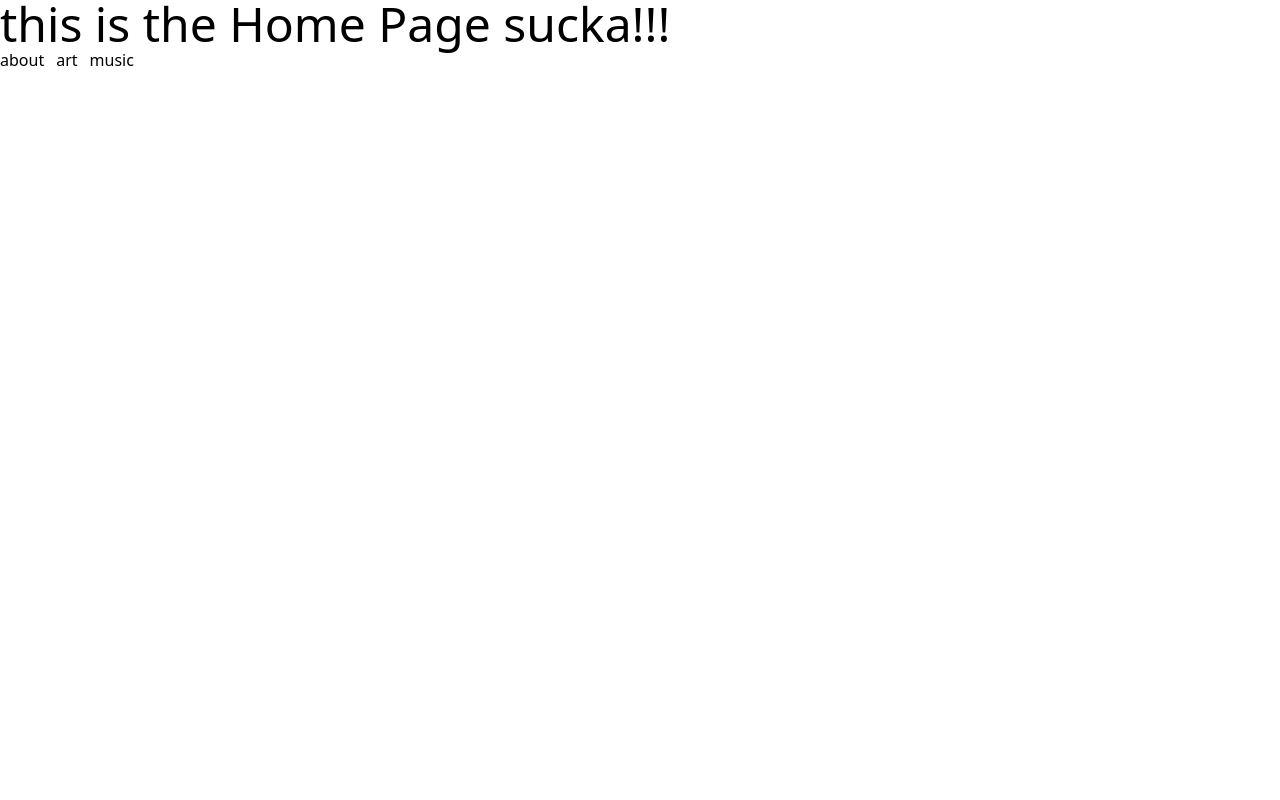
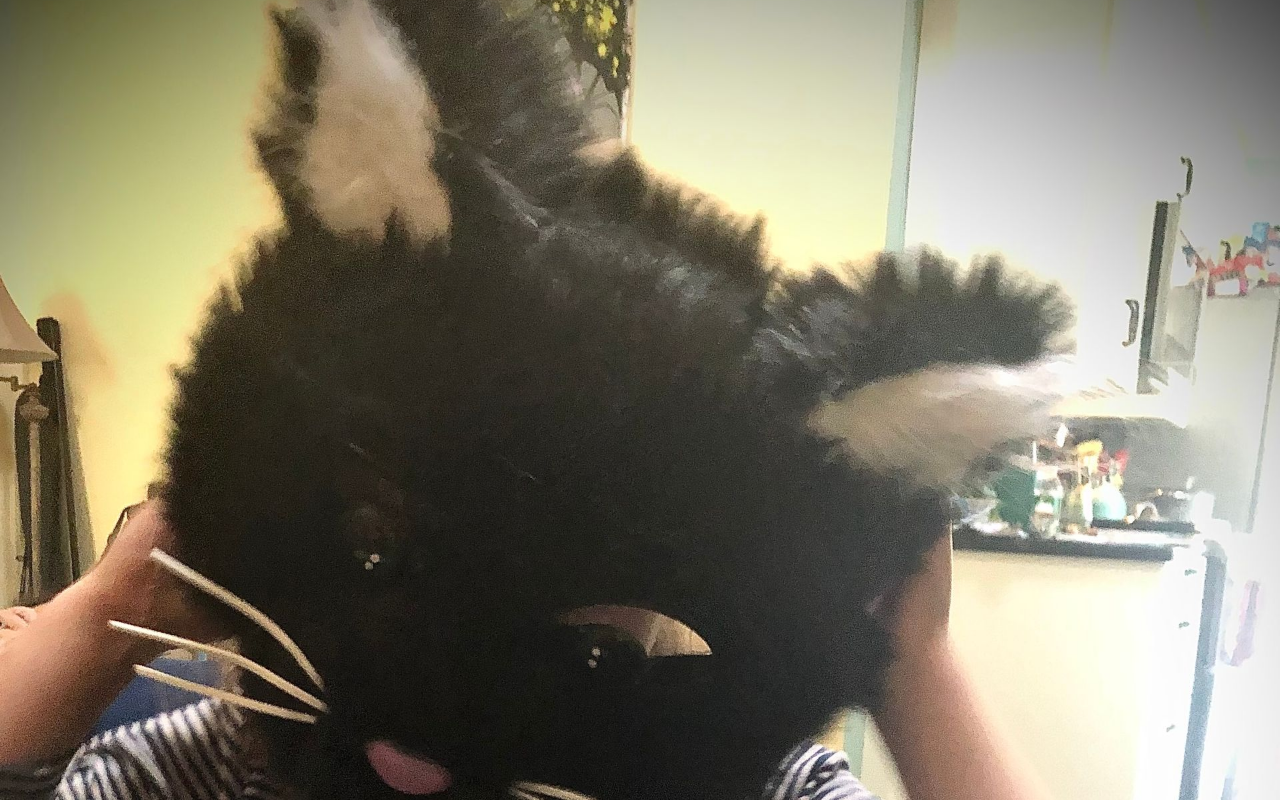
Before and after one commit to bobbythree/ivy-website, a React (Vite) app: page / in a window 1280 px wide. Built offline with nearby package versions, Linux system fonts and the light colour scheme.

Commit message:
add bg image

```diff
--- a/src/pages/HomePage.tsx
+++ b/src/pages/HomePage.tsx
@@ -1,14 +1,14 @@
 import { NavLink } from "react-router"
+import bgImg from '../assets/ivy_cat.jpg'
 
 export default function HomePage() {
   return (
-    <>
-      <div className="text-5xl">this is the Home Page sucka!!!</div>
-      <nav className="flex gap-3">
-        <NavLink to='/about'>about</NavLink>
-        <NavLink to='/art'>art</NavLink>
-        <NavLink to='/music'>music</NavLink>
-      </nav>
-    </>
+    <div className="h-screen bg-cover bg-gradient-to-tr from-green-500 to-yellow-200"
+      style={{
+        backgroundImage: `url(${bgImg})`,
+        backgroundPosition: 'center 30%',
+      }}>
+
+    </div>
   )
 }
```
